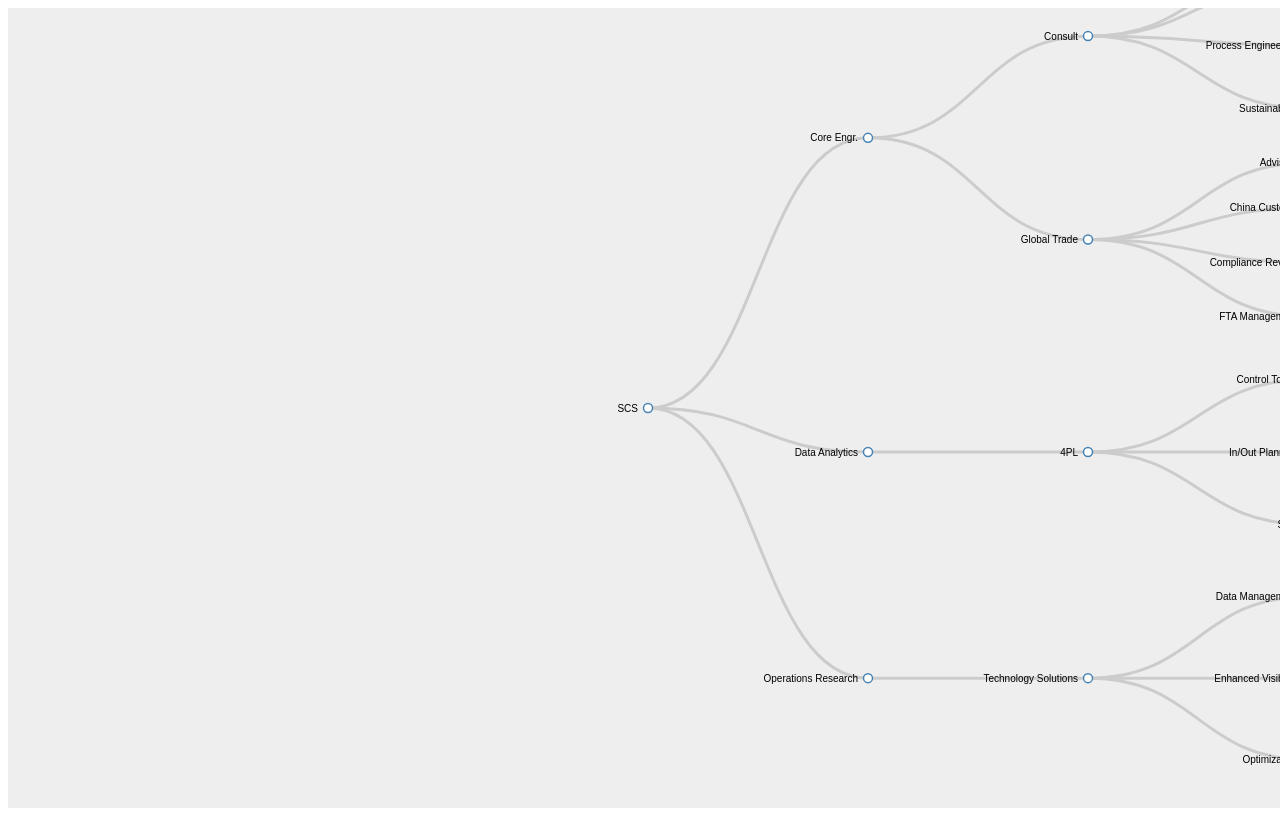
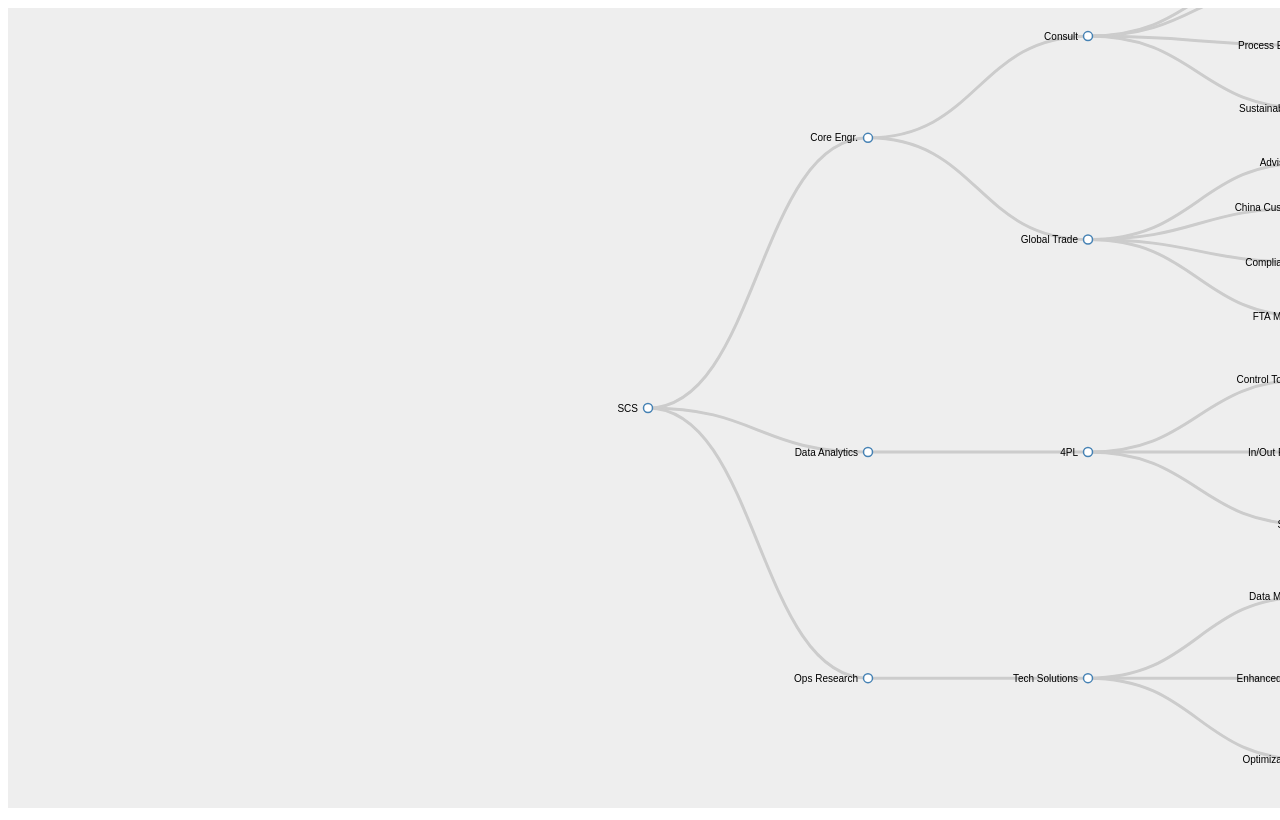
Before and after one commit to sunnylee088/SCS_Visual, a plain HTML site: page index.html in a window 1280 px wide. Drawn offline with nearby package versions, Linux system fonts and the light colour scheme.

Commit message:
Added files via upload

```diff
--- a/dndTree.js
+++ b/dndTree.js
@@ -31,7 +31,8 @@ EVEN IF ADVISED OF THE POSSIBILITY OF SUCH DAMAGE.*/
 
 
 // Get JSON data
-treeJSON = d3.json("flare.json", function(error, treeData) {
+//treeJSON = d3.json("https://raw.githubusercontent.com/sunnylee088/SCS_Visual/master/flare.json", function(error, treeData) {
+	treeJSON = d3.json("https://raw.githubusercontent.com/sunnylee088/SCS_Visual/master/SB_flare-labeled.json", function(error, treeData) {
 
     // Calculate total nodes, max label length
     var totalNodes = 0;
--- a/index.html
+++ b/index.html
@@ -44,7 +44,7 @@
 </style>
 <script src="http://code.jquery.com/jquery-1.10.2.min.js"></script>
 <script src="http://d3js.org/d3.v3.min.js"></script>
-<script src="dndTree.js"></script>
+<script src="https://raw.githubusercontent.com/sunnylee088/SCS_Visual/master/dndTree.js"></script>
 <body>
     <div id="tree-container"></div>
 </body>
```
Also changed, not shown: SB_index.html (+1 -1 lines).
